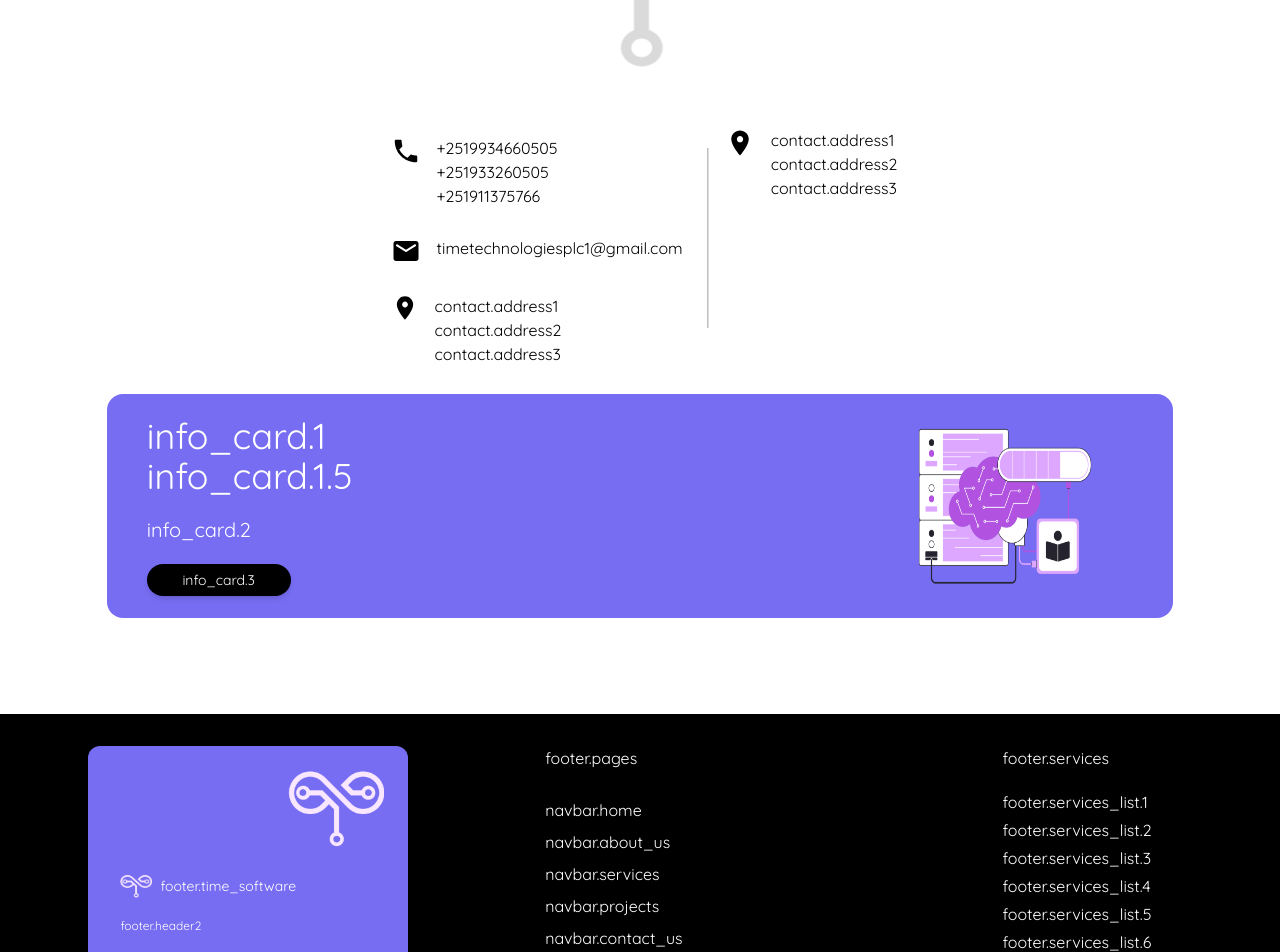
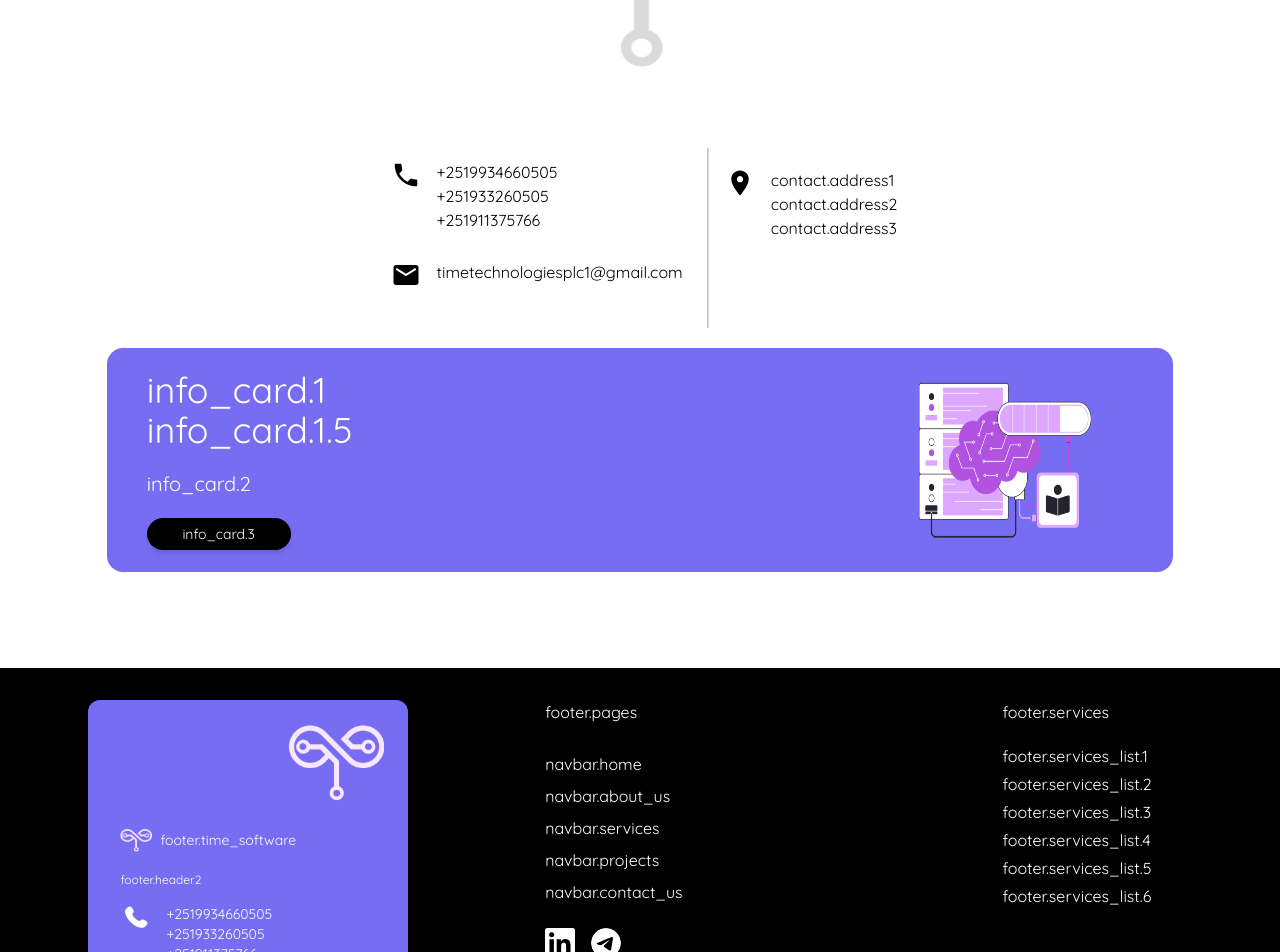
Before and after one commit to Rediet404/TimeTech1, a React (Vite) app in the folder my-project/: page /contact in a window 1280 px wide. Shown: the part 1060-2012 px from the top of the page. Built offline with nearby package versions, Linux system fonts and the light colour scheme; the HTML template or start-up script is replaced by a standard one.

Commit message:
clean up

```diff
--- a/my-project/src/compononets/footer.jsx
+++ b/my-project/src/compononets/footer.jsx
@@ -55,7 +55,7 @@ const { t } = useTranslation();
           <p><Link to="/projects">{t('navbar.projects')}</Link></p>
           <p className="py-2"><Link to="/contact">{t('navbar.contact_us')}</Link></p>
           <div className="flex gap-4 py-4">
-          <a href="https://www.linkedin.com/company/time-software-development-plc/">  <svg width="30" height="30" viewBox="0 0 50 50" fill="none" xmlns="http://www.w3.org/2000/svg">
+          <a href="https://www.linkedin.com/company/time-software-development-plc/" className="hover:bg-blue-400">  <svg width="30" height="30" viewBox="0 0 50 50" fill="none" xmlns="http://www.w3.org/2000/svg">
             <g clipPath="url(#clip0_360_213)">
 
 <path d="M42.5979 42.6083H35.1937V31.0063C35.1937 28.2396 35.1375 24.6792 31.3354 24.6792C27.475 24.6792 26.8854 27.6896 26.8854 30.8021V42.6083H19.4812V18.75H26.5938V22.0021H26.6896C27.6833 20.1271 30.1 18.1479 33.7104 18.1479C41.2125 18.1479 42.6 23.0854 42.6 29.5125L42.5979 42.6083ZM11.1187 15.4854C10.5538 15.4862 9.99416 15.3755 9.47207 15.1595C8.94998 14.9436 8.47567 14.6267 8.07635 14.2269C7.67703 13.8272 7.36057 13.3526 7.14512 12.8303C6.92966 12.308 6.81946 11.7483 6.82083 11.1833C6.82125 10.3329 7.07384 9.50163 7.54667 8.79473C8.0195 8.08783 8.69134 7.53701 9.47722 7.21194C10.2631 6.88686 11.1277 6.80213 11.9618 6.96845C12.7958 7.13477 13.5618 7.54467 14.1629 8.14633C14.7639 8.74799 15.1731 9.51437 15.3386 10.3486C15.5041 11.1828 15.4186 12.0473 15.0927 12.8329C14.7669 13.6184 14.2154 14.2897 13.5081 14.7619C12.8007 15.234 11.9692 15.4858 11.1187 15.4854ZM14.8312 42.6083H7.40625V18.75H14.8312V42.6083ZM46.3021 0H3.68958C1.65 0 0 1.6125 0 3.60208V46.3979C0 48.3896 1.65 50 3.68958 50H46.2958C48.3333 50 50 48.3896 50 46.3979V3.60208C50 1.6125 48.3333 0 46.2958 0H46.3021Z" fill="white"/>
@@ -66,7 +66,7 @@ const { t } = useTranslation();
         </clipPath>
         </defs>
             </svg></a>
-           <a href="https://t.me/timesoftwareplc"> <svg width="30" height="30" viewBox="0 0 50 50" fill="none" xmlns="http://www.w3.org/2000/svg">
+           <a href="https://t.me/timesoftwareplc" > <svg className="hover:bg-blue-300 rounded-full" width="30" height="30" viewBox="0 0 50 50" fill="none" xmlns="http://www.w3.org/2000/svg">
             <g clipPath="url(#clip0_360_215)">
         <path d="M24.8833 0C18.2732 0.0308478 11.9442 2.67838 7.28103 7.36345C2.61783 12.0485 -7.19772e-05 18.3898 1.48424e-09 25C1.48425e-09 31.6304 2.63392 37.9893 7.32233 42.6777C12.0107 47.3661 18.3696 50 25 50C31.6304 50 37.9893 47.3661 42.6777 42.6777C47.3661 37.9893 50 31.6304 50 25C50 18.3696 47.3661 12.0107 42.6777 7.32233C37.9893 2.63392 31.6304 0 25 0L24.8833 0ZM35.2208 15.05C35.4292 15.0458 35.8896 15.0979 36.1896 15.3417C36.3899 15.514 36.5173 15.756 36.5458 16.0187C36.5792 16.2125 36.6208 16.6562 36.5875 17.0021C36.2125 20.9562 34.5833 30.5479 33.7542 34.975C33.4042 36.85 32.7146 37.4771 32.0458 37.5375C30.5958 37.6729 29.4937 36.5792 28.0875 35.6583C25.8875 34.2146 24.6437 33.3167 22.5083 31.9083C20.0396 30.2833 21.6396 29.3875 23.0458 27.9292C23.4146 27.5458 29.8104 21.7271 29.9354 21.2C29.95 21.1333 29.9646 20.8875 29.8187 20.7583C29.6729 20.6292 29.4562 20.6729 29.3 20.7083C29.0792 20.7597 25.5646 23.0826 18.7563 27.6771C17.7563 28.3646 16.8521 28.6979 16.0438 28.6771C15.1521 28.6604 13.4354 28.175 12.1583 27.7604C10.5917 27.25 9.34792 26.9812 9.45625 26.1167C9.51181 25.6667 10.1319 25.2062 11.3167 24.7354C18.6042 21.5604 23.4639 19.4674 25.8958 18.4562C32.8375 15.5687 34.2812 15.0667 35.2208 15.05Z" fill="white"/>
         </g>
--- a/my-project/src/pages/contact.jsx
+++ b/my-project/src/pages/contact.jsx
@@ -27,7 +27,7 @@ const Contact = () => {
     <img className="sm:w-72 sm:h-72 w-28" src="/images/Logo.white.png" alt="logo" />
     <div className="flex justify-around flex-wrap  items-start gap-4 m-5">
     <div>
-    <div className="flex items-start gap-4 p-2 ">
+    <div className="flex items-start gap-4 pt-8 p-2 ">
         <svg width="30" height="30" viewBox="0 0 50 50" fill="none" xmlns="http://www.w3.org/2000/svg">
         <path d="M13.7917 22.4792C16.7917 28.375 21.625 33.1875 27.5208 36.2083L32.1042 31.625C32.6667 31.0625 33.5 30.875 34.2292 31.125C36.5625 31.8958 39.0833 32.3125 41.6667 32.3125C42.8125 32.3125 43.75 33.25 43.75 34.3958V41.6667C43.75 42.8125 42.8125 43.75 41.6667 43.75C22.1042 43.75 6.25 27.8958 6.25 8.33333C6.25 7.1875 7.1875 6.25 8.33333 6.25H15.625C16.7708 6.25 17.7083 7.1875 17.7083 8.33333C17.7083 10.9375 18.125 13.4375 18.8958 15.7708C19.125 16.5 18.9583 17.3125 18.375 17.8958L13.7917 22.4792Z" fill="black"/>
         </svg>
@@ -44,20 +44,12 @@ const Contact = () => {
             </svg>
             <p>timetechnologiesplc1@gmail.com</p>
         </div>
-        <div className="flex items-start gap-4 p-2">
-        <svg className="sm:w-7 sm:h-7 w-0 h-0"  viewBox="0 0 50 50" fill="none" xmlns="http://www.w3.org/2000/svg">
-        <path d="M25.0003 23.9582C23.619 23.9582 22.2942 23.4094 21.3175 22.4327C20.3407 21.4559 19.792 20.1312 19.792 18.7498C19.792 17.3685 20.3407 16.0437 21.3175 15.067C22.2942 14.0902 23.619 13.5415 25.0003 13.5415C26.3817 13.5415 27.7064 14.0902 28.6832 15.067C29.6599 16.0437 30.2087 17.3685 30.2087 18.7498C30.2087 19.4338 30.0739 20.1111 29.8122 20.743C29.5505 21.3749 29.1668 21.949 28.6832 22.4327C28.1995 22.9163 27.6254 23.3 26.9935 23.5617C26.3616 23.8235 25.6843 23.9582 25.0003 23.9582ZM25.0003 4.1665C21.1326 4.1665 17.4233 5.70296 14.6884 8.43786C11.9534 11.1728 10.417 14.8821 10.417 18.7498C10.417 29.6873 25.0003 45.8332 25.0003 45.8332C25.0003 45.8332 39.5837 29.6873 39.5837 18.7498C39.5837 14.8821 38.0472 11.1728 35.3123 8.43786C32.5774 5.70296 28.8681 4.1665 25.0003 4.1665Z" fill="black"/>
-        </svg>
-        <p>{t('contact.address1')}<br />
-        {t('contact.address2')} <br />
-        {t('contact.address3')}
-        </p>
-        </div>
+
     </div>
         <svg className="sm:mt-5 sm:visible invisible" width="2" height="180" viewBox="0 0 2 309" fill="none" xmlns="http://www.w3.org/2000/svg">
         <line x1="0.75" y1="-3.27835e-08" x2="0.750014" y2="309" stroke="#919191" strokeWidth="1.5"/>
         </svg>
-    <div className="sm:flex  hidden items-start gap-4 ">
+    <div className="sm:flex pt-10 hidden items-start gap-4 ">
         <svg width="30" height="30" viewBox="0 0 50 50" fill="none" xmlns="http://www.w3.org/2000/svg">
         <path d="M25.0003 23.9582C23.619 23.9582 22.2942 23.4094 21.3175 22.4327C20.3407 21.4559 19.792 20.1312 19.792 18.7498C19.792 17.3685 20.3407 16.0437 21.3175 15.067C22.2942 14.0902 23.619 13.5415 25.0003 13.5415C26.3817 13.5415 27.7064 14.0902 28.6832 15.067C29.6599 16.0437 30.2087 17.3685 30.2087 18.7498C30.2087 19.4338 30.0739 20.1111 29.8122 20.743C29.5505 21.3749 29.1668 21.949 28.6832 22.4327C28.1995 22.9163 27.6254 23.3 26.9935 23.5617C26.3616 23.8235 25.6843 23.9582 25.0003 23.9582ZM25.0003 4.1665C21.1326 4.1665 17.4233 5.70296 14.6884 8.43786C11.9534 11.1728 10.417 14.8821 10.417 18.7498C10.417 29.6873 25.0003 45.8332 25.0003 45.8332C25.0003 45.8332 39.5837 29.6873 39.5837 18.7498C39.5837 14.8821 38.0472 11.1728 35.3123 8.43786C32.5774 5.70296 28.8681 4.1665 25.0003 4.1665Z" fill="black"/>
         </svg>
```
